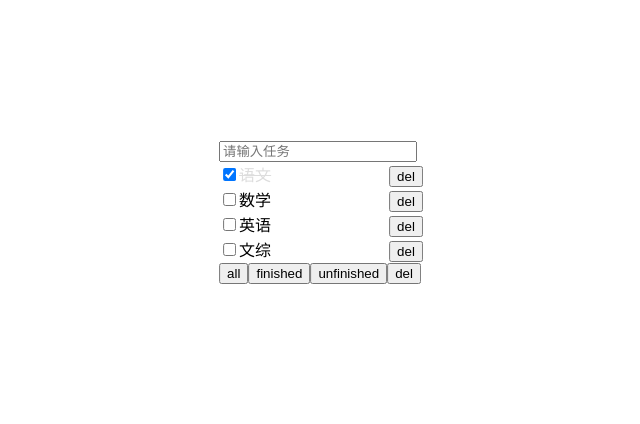
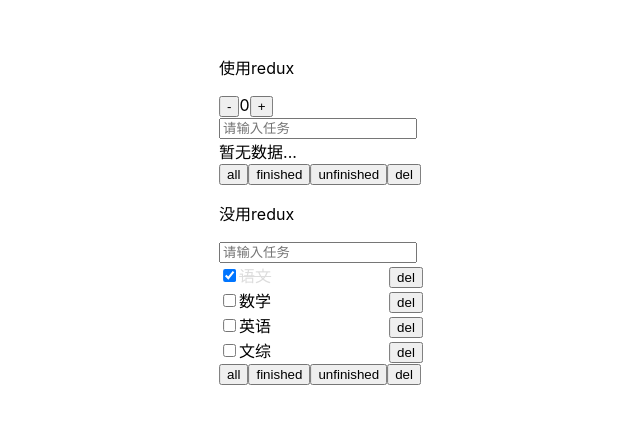
Before and after one commit to Tiff-wyr/test-react, a React (Create React App) app: page / in a window 1280 px wide. Shown: the part 188-612 px from the top of the page, without its empty margins (319-959 px from the left). Built offline with nearby package versions, Linux system fonts and the light colour scheme.

Commit message:
redux实现

```diff
--- a/package.json
+++ b/package.json
@@ -8,7 +8,9 @@
     "@testing-library/user-event": "^7.2.1",
     "react": "^16.13.1",
     "react-dom": "^16.13.1",
-    "react-scripts": "3.4.1"
+    "react-redux": "^7.2.0",
+    "react-scripts": "3.4.1",
+    "redux": "^4.0.5"
   },
   "scripts": {
     "start": "react-scripts start",
--- a/src/App.js
+++ b/src/App.js
@@ -1,7 +1,11 @@
 import React, {Component} from 'react';
 import './App.css';
 import ListItem from './page/ListItem'
-// import Count from './page/count'
+import Count from './page/Count';
+import List from "./page/List"
+
+import store from "./store"
+console.log(store.getState())
 
 class App extends Component {
   constructor(props) {
@@ -134,6 +138,10 @@ class App extends Component {
     console.log("父组件的render")
     return (
       <div className="app">
+        <p>使用redux</p>
+        <Count></Count>
+        <List></List>
+        <p>没用redux</p>
         <input style={{ width: '190px'}}value={this.state.text} onChange={(e) => { this.inputHandle(e) }} onKeyDown={(e) => { this.keyDownHandle(e) }} placeholder="请输入任务" onBlur={(e) => { this.addList(e) }} />
         <div>
           {this.state.showArr.length > 0 ? this.state.showArr.map((item, index) => <ListItem key={item.id}
--- /dev/null
+++ b/src/action/index.js
@@ -0,0 +1,31 @@
+export const addCount = () => ({
+  type: "ADD_COUNT"
+});
+export const minusCount = () => ({
+    type: "MINUS_COUNT"
+});
+
+// todoList
+export const addTodo = (text) => ({
+  type: "ADD_TODO",
+  text
+});
+export const delTodo = (id) => ({
+  type: "DEL_TODO",
+  id
+});
+export const editTodo = (id, text) => ({
+  type: "EDIT_TODO",
+  id,
+  text
+})
+export const toggleItem = (id) => ({
+  type: 'TOGGLE_ITEM',
+  id
+})
+
+// filterType
+export const setFilterType = (filterType) => ({
+  type: "SET_FILTER",
+  filterType
+})
--- a/src/index.js
+++ b/src/index.js
@@ -1,11 +1,15 @@
 import React from 'react';
 import ReactDOM from 'react-dom';
+import {Provider} from "react-redux"
 import './index.css';
+import store from "./store"
 import App from './App';
 import * as serviceWorker from './serviceWorker';
 
 ReactDOM.render(
-  <App />,
+  <Provider store={store}>
+    <App />
+  </Provider>,
   document.getElementById('root')
 );
 
--- /dev/null
+++ b/src/page/List.js
@@ -0,0 +1,82 @@
+import React, { Component } from 'react'
+import { connect } from "react-redux"
+import { addTodo, delTodo, setFilterType, editTodo, toggleItem} from '../action'
+
+import ListItem from "./ListItem"
+
+class List extends Component {
+    constructor(props) {
+        super()
+    }
+    render(){
+        const { todo, addTodo, delTodo, toggleTodo, editTodo, toggleItem } = this.props
+        return (
+            <div>
+                <input style={{ width: '190px' }}
+                    onKeyDown={(e) => { if (e.keyCode === 13) { addTodo(e.target.value); e.target.value = ''} } }
+                    placeholder="请输入任务"
+                    onBlur={(e) => { addTodo(e.target.value); e.target.value = ''}} />
+                <div>
+                    {todo.length > 0 ? todo.map((item) =>
+                    <ListItem key={item.id}
+                        index={item.id} pdata={item}
+                        delList={() => () => { delTodo(item.id)}}
+                        recoverItem={(n) => () => { delTodo(item.id) }}
+                        editItemText={(n,text) => { editTodo(item.id, text)}}
+                        checkBox={(n) => () => { toggleItem(item.id) }}
+                        ></ListItem>)
+                        : (<span>暂无数据...</span>)}
+                </div>
+                <button onClick={() => { toggleTodo('ALL') }}>all</button>
+                <button onClick={() => { toggleTodo('FINISHED') }}>finished</button>
+                <button onClick={() => { toggleTodo('UNFINISHED') }}>unfinished</button>
+                <button onClick={() => { toggleTodo('DEL') }}>del</button>
+            </div>
+        )
+    }
+}
+
+const getVisibleTodos = (todos = [], filter) => {
+    switch (filter) {
+        case 'FINISHED':
+            return todos.filter(t => t.checked && !t.del)
+        case 'UNFINISHED':
+            return todos.filter(t => !t.checked && !t.del)
+        case 'DEL':
+            return todos.filter(t => t.del)
+        case 'All':
+        default:
+            return todos.filter(t => !t.del)
+    }
+}
+
+const mapStateToProps = state => {
+    return {
+        todo: getVisibleTodos(state.todo, state.filterType)
+    }
+}
+
+const mapDispatchToProps = (dispatch) => {
+    return {
+        addTodo: (text) => {
+            dispatch(addTodo(text))
+        },
+        delTodo: (id) => {
+            dispatch(delTodo(id))
+        },
+        toggleTodo: (filterType) => {
+            dispatch(setFilterType(filterType))
+        },
+        editTodo: (id, text) => {
+            dispatch(editTodo(id, text))
+        },
+        toggleItem: (id) => {
+            dispatch(toggleItem(id))
+        }
+    }
+}
+
+export default connect(
+    mapStateToProps,
+    mapDispatchToProps
+)(List)
--- a/src/page/count.js
+++ b/src/page/count.js
@@ -1,22 +1,16 @@
 import React, { Component } from 'react'
+import { connect } from "react-redux"
+import { addCount, minusCount } from '../action'
+
+
 
 class Count extends Component {
     constructor(props) {
         console.log("初始化count")
         super(props)
-        this.state = {
-            num: this.props.num,
-            text: this.props.text + '是：'
-        }
     }
     UNSAFE_componentWillReceiveProps(nextProps) {
         console.log('count 的 willReceived', nextProps === this.props)
-        if (nextProps.num !== this.props.num) {
-            console.log("ReceiveProps获取到了新的props", nextProps, this.props)
-            // this.setState({
-            //     num: nextProps.num
-            // })
-        }
     }
     // static getDerivedStateFromProps(nextProps) {
     //     console.log("count组件的derived")
@@ -37,11 +31,35 @@ class Count extends Component {
     }
     render(){
         console.log("count组件的render")
-        const { num } = this.props
+        const { num, onIncrement, onDecrement } = this.props;
         return (
-            <div>{this.state.text}{num}</div>
-        )
+          <div>
+            <button onClick={onDecrement}>-</button>
+            <span>{num}</span>
+            <button onClick={onIncrement}>+</button>
+          </div>
+        );
     }
 }
 
-export default Count
+const mapStateToProps = state => {
+    return {
+        num: state.count
+    }
+}
+
+const mapDispatchToProps = dispatch => {
+    return {
+        onIncrement: () => {
+            dispatch(addCount())
+        },
+        onDecrement: () => {
+            dispatch(minusCount())
+        }
+    }
+}
+
+export default connect(
+    mapStateToProps,
+    mapDispatchToProps
+)(Count)
--- /dev/null
+++ b/src/reducer/count.js
@@ -0,0 +1,12 @@
+const count = (state = 0, action) => {
+  switch (action.type) {
+    case "ADD_COUNT":
+      return ++state;
+    case "MINUS_COUNT":
+      return --state;
+    default:
+      return state;
+  }
+};
+
+export default count;
--- /dev/null
+++ b/src/reducer/filterType.js
@@ -0,0 +1,10 @@
+const filterType = (state = 'ALL', action) => {
+    switch (action.type) {
+        case "SET_FILTER":
+            return action.filterType
+        default:
+            return state;
+    }
+};
+
+export default filterType;
--- /dev/null
+++ b/src/reducer/index.js
@@ -0,0 +1,10 @@
+import { combineReducers } from 'redux'
+import count from './count'
+import todo from './todo'
+import filterType from "./filterType"
+
+export default combineReducers({
+    count,
+    todo,
+    filterType
+})
--- /dev/null
+++ b/src/reducer/todo.js
@@ -0,0 +1,23 @@
+const todo = (state = [], action) => {
+    switch (action.type) {
+        case "ADD_TODO":
+            let id = new Date().getTime()
+            let todo = action.text ? [{
+                id,
+                text: action.text,
+                checked: false,
+                del: false
+            }, ...state] : [...state];
+            return todo
+        case "DEL_TODO":
+            return state.map(item => (item.id === action.id) ? {...item, del: !item.del} : item);
+        case "EDIT_TODO":
+            return state.map(item => (item.id === action.id) ? { ...item, text: action.text } : item);
+        case "TOGGLE_ITEM":
+            return state.map(item => (item.id === action.id) ? { ...item, checked: !item.checked } : item);
+        default:
+            return state;
+    }
+};
+
+export default todo;
--- /dev/null
+++ b/src/store/index.js
@@ -0,0 +1,10 @@
+import { createStore } from "redux"
+import reducer from '../reducer'
+
+const store = createStore(reducer)
+
+store.subscribe(() => {
+    console.log(store.getState())
+})
+
+export default  store
```
Also changed, not shown: 1 other file (tests, documents, lock files or other folders).
